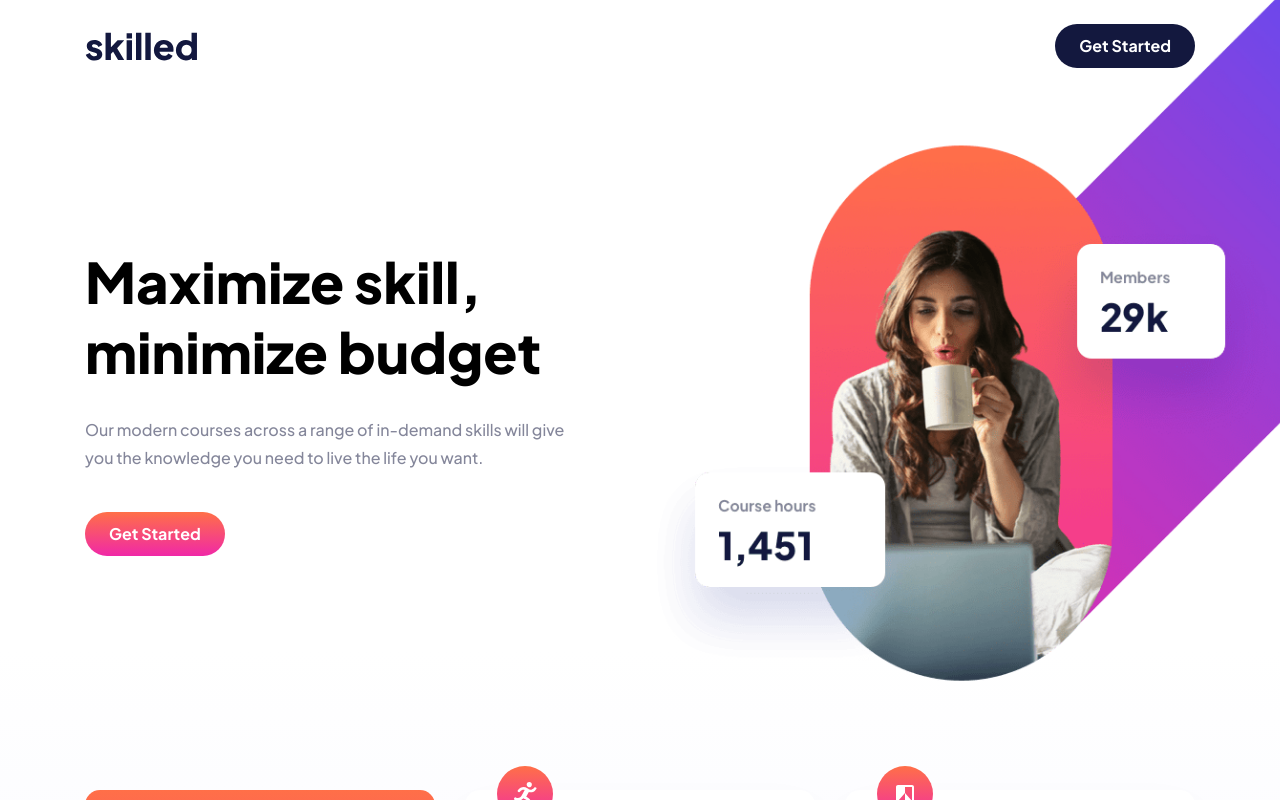
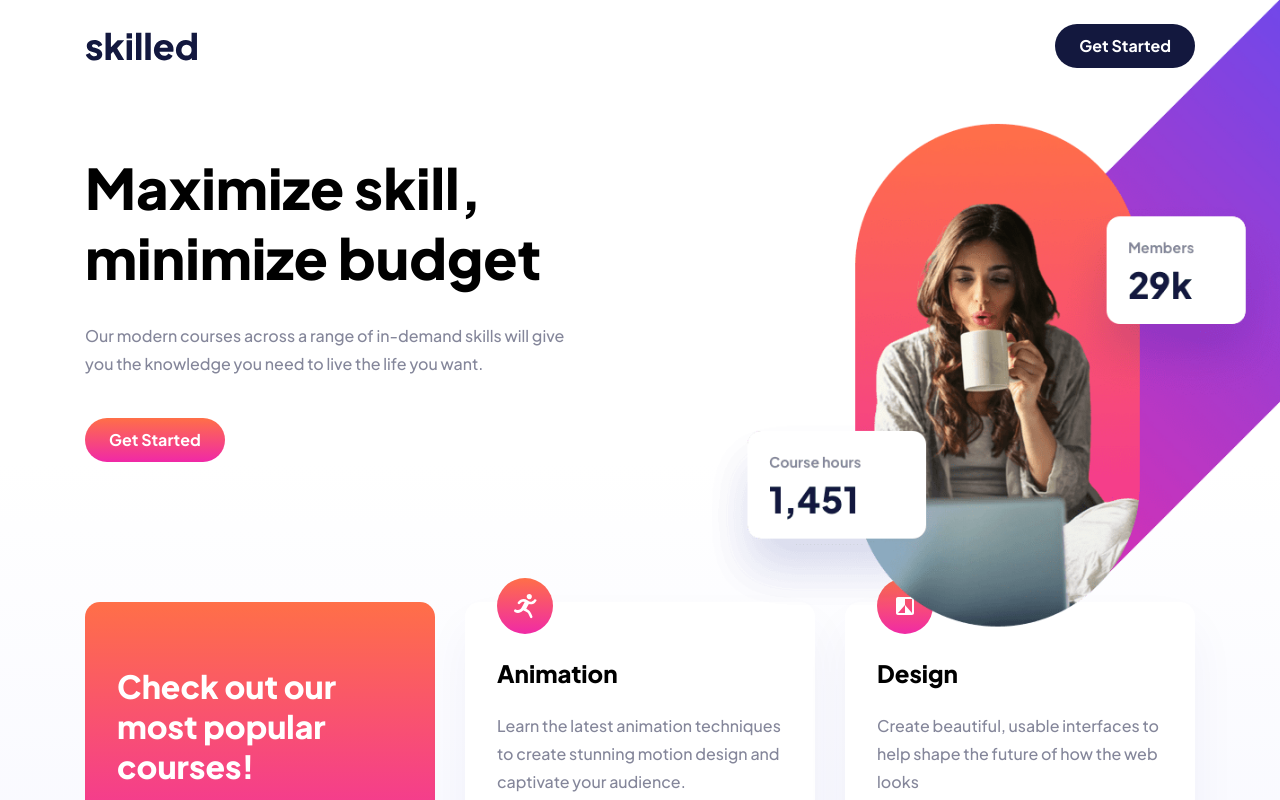
Before and after one commit to Devsniper1106/English-learning-landing-page, a React (Create React App) app: page / in a window 1280 px wide. Shown: the top 800 px of the page. Built offline with nearby package versions, Linux system fonts and the light colour scheme.

Commit message:
Remove Min height

```diff
--- a/src/components/App/App.js
+++ b/src/components/App/App.js
@@ -115,20 +115,23 @@ const TitleCard = styled.div`
 `;
 
 const Hero = styled.div`
+    position: relative;
     padding: 0 var(--min-pad);
-    max-width: calc(var(--max-width) + var(--min-pad) * 2);
+    width: calc(var(--max-width) + var(--min-pad) * 2);
     margin-left: auto;
     margin-right: auto;
     display: flex;
-
     @media (max-width: 653px) {
         flex-direction: column;
     }
 `;
 
 const HeroImage = styled.img`
-    max-width: 50%;
-    transform: scale(1.8) translate(calc(35% - 3vw), -12%);
+    width: 80%;
+    position: absolute;
+    top: -100%;
+    right: -35%;
+    /* transform: scale(1.8) translate(calc(35%)); */
     object-fit: contain;
 
     @media (max-width: 653px) {
--- a/src/styles/globalStyles.js
+++ b/src/styles/globalStyles.js
@@ -51,7 +51,7 @@ html{
 }
 
 #root {
-	height: 100%;
+	/* min-height: 100%; */
 	display: flex;
 	flex-direction: column;
 	overflow-x: hidden;
--- a/src/styles/resetStyles.js
+++ b/src/styles/resetStyles.js
@@ -21,7 +21,7 @@ const ResetStyles = createGlobalStyle`
 html,
 body,
 #__next {
-    height: 100%;
+    /* min-height: 100%; */
 }
 /*
 	Typographic tweaks!
```
